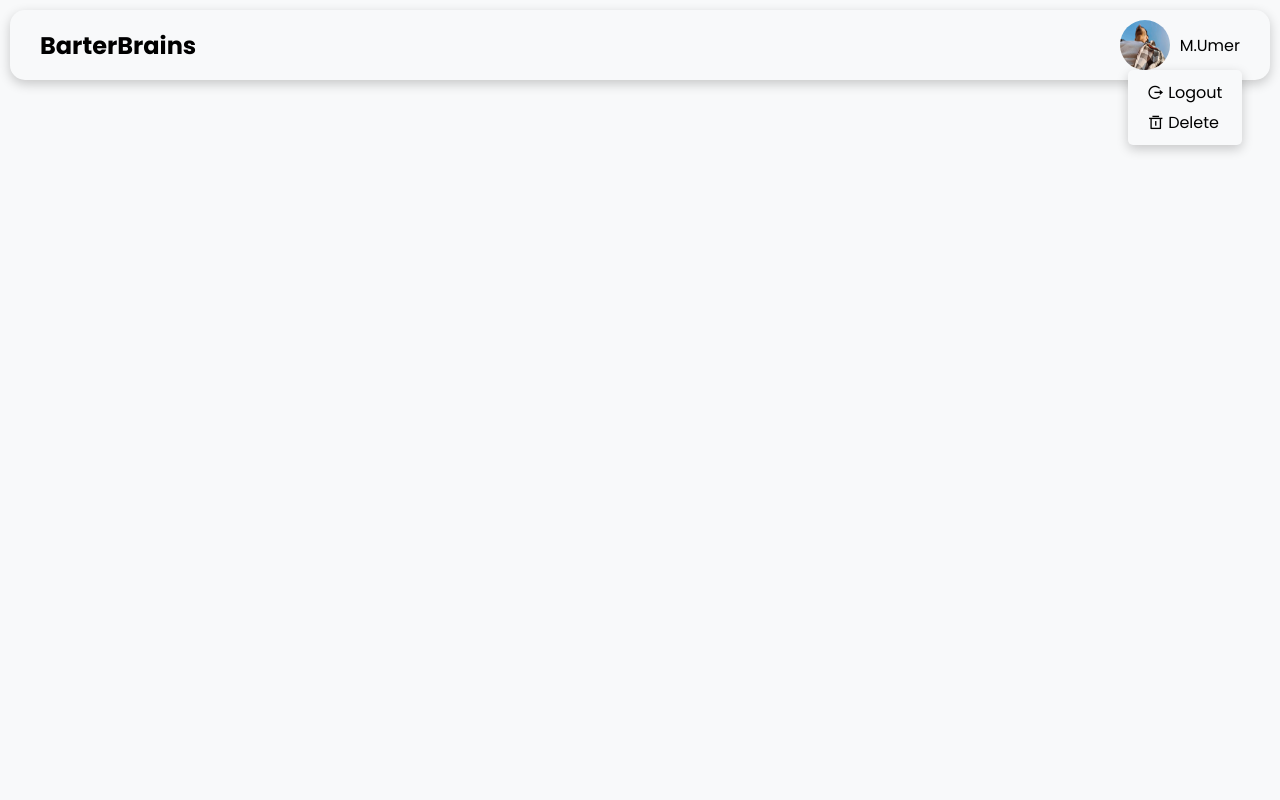
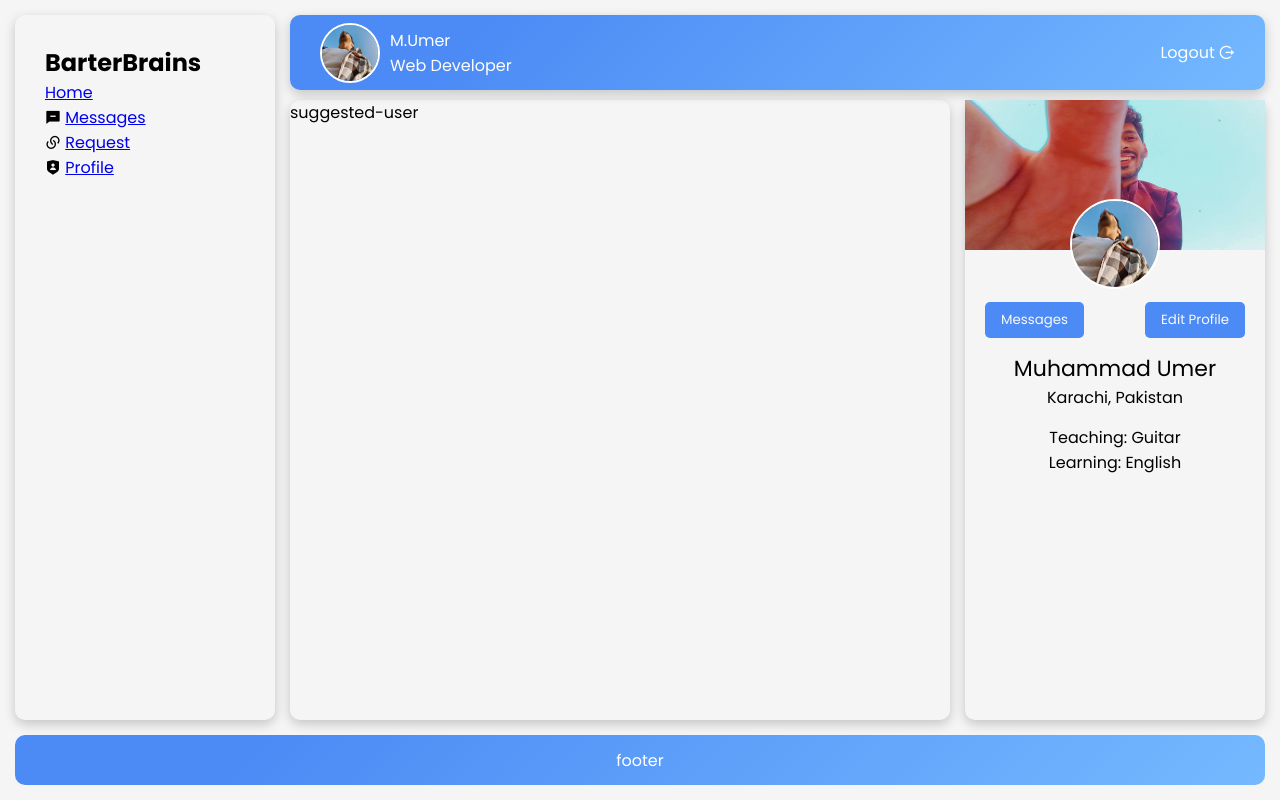
Before and after one commit to umernadim/barterBrains, a PHP site: page /dashboard1.html in a window 1280 px wide. Run offline with PHP 8.4, Linux system fonts and the light colour scheme; some libraries are stand-ins or nearby versions.

Commit message:
dashboard updated

```diff
--- a/dashboard1.html
+++ b/dashboard1.html
@@ -1,5 +1,6 @@
 <!DOCTYPE html>
 <html lang="en">
+
 <head>
     <meta charset="UTF-8">
     <meta name="viewport" content="width=device-width, initial-scale=1.0">
@@ -9,17 +10,69 @@
 
     <link rel="stylesheet" href="style1.css">
 </head>
-<body id="dashboard">
-    <nav>
-        <h2>BarterBrains</h2>
-        <div id="user-info">
-            <img src="assets/profile-img.jpg" alt="">
-            <a href="#">M.Umer</a>
-            <div id="logout-account">
-                <a href="#"><i class="ri-logout-circle-r-line"></i> Logout</a>
-                <a href="#"><i class="ri-delete-bin-4-line"></i> Delete</a>
+
+<body>
+    <div id="dashboard">
+        <nav>
+            <div id="nav-left">
+                <img src="assets/profile-img.jpg" alt="">
+                <div id="user-info">
+                    <h4>M.Umer</h4>
+                    <h4>Web Developer</h4>
+                </div>
+            </div>
+
+                <a href="#">Logout <i class="ri-logout-circle-r-line"></i></a>
+
+
+        </nav>
+        <!-- code for user-skill-section  -->
+        <aside id="sidebar">
+            <h2>BarterBrains</h2>
+            <div class="home">
+                <i class="ri-home-9-fill"></i>
+                <a href="#">Home</a>
+            </div>
+            <div class="home">
+                <i class="ri-message-fill"></i>
+                <a href="#">Messages</a>
+            </div>
+            <div class="home">
+                <i class="ri-links-line"></i>
+                <a href="#">Request</a>
+            </div>
+            <div class="home">
+                <i class="ri-shield-user-fill"></i>
+                <a href="#">Profile</a>
+            </div>
+        </aside>
+
+        <div id="suggested-user">suggested-user</div>
+        <div id="user-profile">
+            <div id="img-container">
+                <img src="assets/background-img.jpg" alt="" id="back-img">
+                <img src="assets/profile-img.jpg" alt="" id="profile-img">
+            </div>
+
+            <div id="profile-content">
+                <div id="buttons">
+                    <button>Messages</button>
+                    <button>Edit Profile</button>
+                </div>
+                <h3 id="profile-name">Muhammad Umer</h3>
+                <h4>
+                    <span id="city">Karachi, </span>
+                    <span id="country">Pakistan</span>
+                </h4>
+                <div id="skill-badges">
+                    <h4>Teaching: <span id="teach">Guitar</span></h4>
+                    <h4>Learning: <span id="learn">English</span></h4>
+                </div>
+
             </div>
         </div>
-    </nav>
+        <div id="footer">footer</div>
+    </div>
 </body>
+
 </html>
--- a/style1.css
+++ b/style1.css
@@ -6,8 +6,8 @@
 }
 
 body {
-  height: 100%;
-  width: 100%;
+  height: 100vh;
+  width: 100vw;
   background: #f8f9fa;
   overflow-x: hidden;
 }
@@ -125,60 +125,171 @@ footer p {
 
 }
 
-/* code for dashboard  */
-#dashboard{
-  padding: 10px;
+
+ /* === Dashboard === */
+#dashboard {
+  display: grid;
+  grid-template-columns: 260px 1fr 300px;
+  grid-template-rows: 70px 1fr 50px;
+  grid-template-areas:
+    "skill nav nav"
+    "skill suggested profile"
+    "footer footer footer";
+  height: 100vh;
+  gap: 15px;
+  padding: 15px;
+  background: #f5f5f5;
 }
 
+/* === Navbar === */
 #dashboard nav {
-  width: 100%;
+  grid-area: nav;
   display: flex;
   justify-content: space-between;
   align-items: center;
-  padding: 10px 30px;
-  border-radius: 15px;
-  position: relative;
+  padding: 0 30px;
+  background: linear-gradient(135deg, #4C8BF5 20%, #74b9ff 100%);
+  border-radius: 10px;
   box-shadow: 0 4px 12px rgba(0, 0, 0, 0.2);
-  /* background-color: red; */
+  color: #fff;
+  height: 75px;
 }
 
 #dashboard nav img {
-  height: 50px;
-  width: 50px;
-  border-radius: 50%;
+  height: 60px;
+  width: 60px;
+  border-radius: 50px;
+  border: 2px solid #fff;
 }
 
-#dashboard #user-info {
+#dashboard #nav-left {
   display: flex;
   align-items: center;
   gap: 10px;
   position: relative;
 }
 
-#dashboard nav a {
-  text-decoration: none;
-  color: #fff;
-}
-
-#dashboard #logout-account {
-  position: absolute;
-  top: 100%;
-  right: -2%;
-  display: flex;
-  flex-direction: column;
-  gap: 5px;
-  padding: 10px 20px;
-  background-color: #f8f9fa;
-  border-radius: 5px;
-  /* display: none; */
-  box-shadow: 0 4px 12px rgba(0, 0, 0, 0.2);
-  transition: display 0.5s ease;
+#dashboard #nav-left h4{
+  font-weight: 200;
 }
 
 #dashboard nav a {
-  color: #000;
+  color: #fff;
+  text-decoration: none;
+  font-weight: 500;
 }
 
-#dashboard #user-info:hover #logout-account {
+/* === Content Boxes === */
+#sidebar,
+#suggested-user,
+#user-profile {
+  border-radius: 10px;
+  box-shadow: 0 4px 12px rgba(0, 0, 0, 0.2);
+}
+
+#sidebar {
+  grid-area: skill;
+  padding: 30px 0px;
+  padding-left: 30px;
+}
+
+ #sidebar h4{
+  font-weight: 500;
+}
+
+/* code for suggested user container  */
+#suggested-user {
+  grid-area: suggested;
+}
+
+/* code for user-profile  */
+#user-profile {
+  grid-area: profile;
+}
+
+#user-profile #img-container{
+  width: 100%;
+  height: 150px;
+  position: relative;
+}
+
+#img-container #back-img{
+  height: 100%;
+  width: 100%;
+  overflow: hidden;
+  position: absolute;
+  background-size: cover;
+}
+
+#img-container #profile-img{
+  position: absolute;
+  bottom: -20%;
+  left: 50%;
+  transform: translate(-50%, 10%);
+  border-radius: 50px;
+  height: 90px;
+  width: 90px;
+  background-size: cover;
+  border: 2px solid #fff;
+}
+
+#profile-content{
+  height: calc(100% - 150px);
+  width: 100%;
+  padding: 0 20px;
+  padding-top: 52px;
+}
+
+#profile-content #buttons{
   display: flex;
+  justify-content: space-between;
 }
+
+#profile-content button{
+  padding: 8px 16px;
+  border-radius: 5px;
+  background: none;
+  border: none;
+  background-color: #4C8BF5;
+  color: #f8f9fa;
+  cursor: pointer;
+  transition: background-color 0.3s ease;
+}
+
+#profile-content button:hover{
+  background-color: #3467d6;
+}
+
+#profile-content h3{
+  font-size: 22px;
+  text-align: center;
+  margin-top: 14px;
+  font-weight: 300;
+}
+
+#profile-content h4{
+  font-weight: 300;
+  text-align: center;
+}
+
+#profile-content #skill-badges{
+  margin-top: 15px;
+}
+
+
+
+
+
+
+
+/* === Footer === */
+#footer {
+  grid-area: footer;
+  color: #fff;
+  border-radius: 10px;
+  display: flex;
+  align-items: center;
+  justify-content: center;
+  background: linear-gradient(135deg, #4C8BF5 20%, #74b9ff 100%);
+
+}
```
